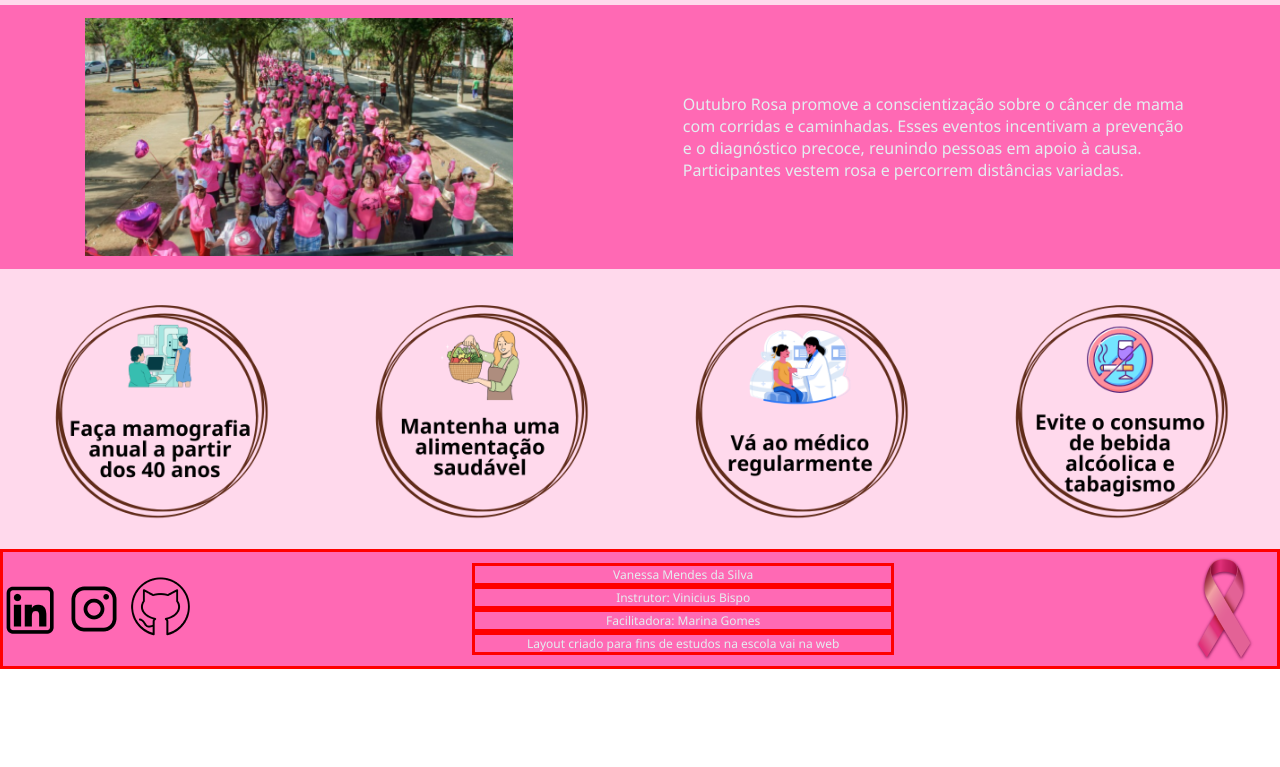
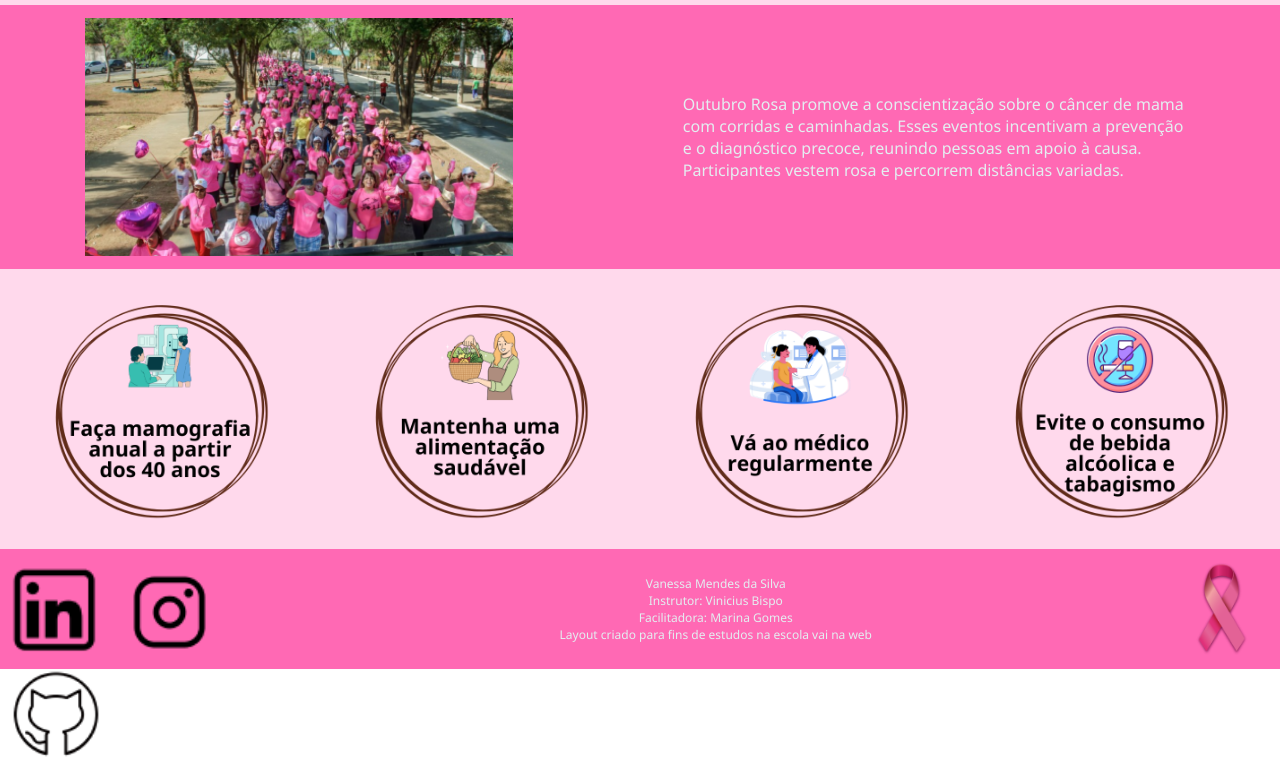
Before and after one commit to VanMendesvs/desafio_OutubroRosa, a plain HTML site: page index.html in a window 1280 px wide. Shown: the part 411-1178 px from the top of the page. Before the commit the page ends 1080 px from the top, so only its background shows below. Drawn offline with Linux system fonts and the light colour scheme.

Commit message:
Finalização site

```diff
--- a/style.scss
+++ b/style.scss
@@ -92,14 +92,22 @@ footer{
     justify-content: space-between;
     background-color: #FF69B4;
     color: #E4EEF1;
-    border: solid red;
 
     p{
-        width: 33vw;
+        width: 35vw;
         font-size: 0.75em;
         display: flex;
         justify-content: center;
-        border: solid red;
     }
 
+    img{
+        height: 12vh;
+        padding-right: 0.75em;
+    }
 }
+
+.redes{
+    width: 20vw;
+    padding-left: 0.5em;
+    height: 11vh;
+}
```
Also changed, not shown: index.html (+0 -2 lines), style.css, 1 other file.
